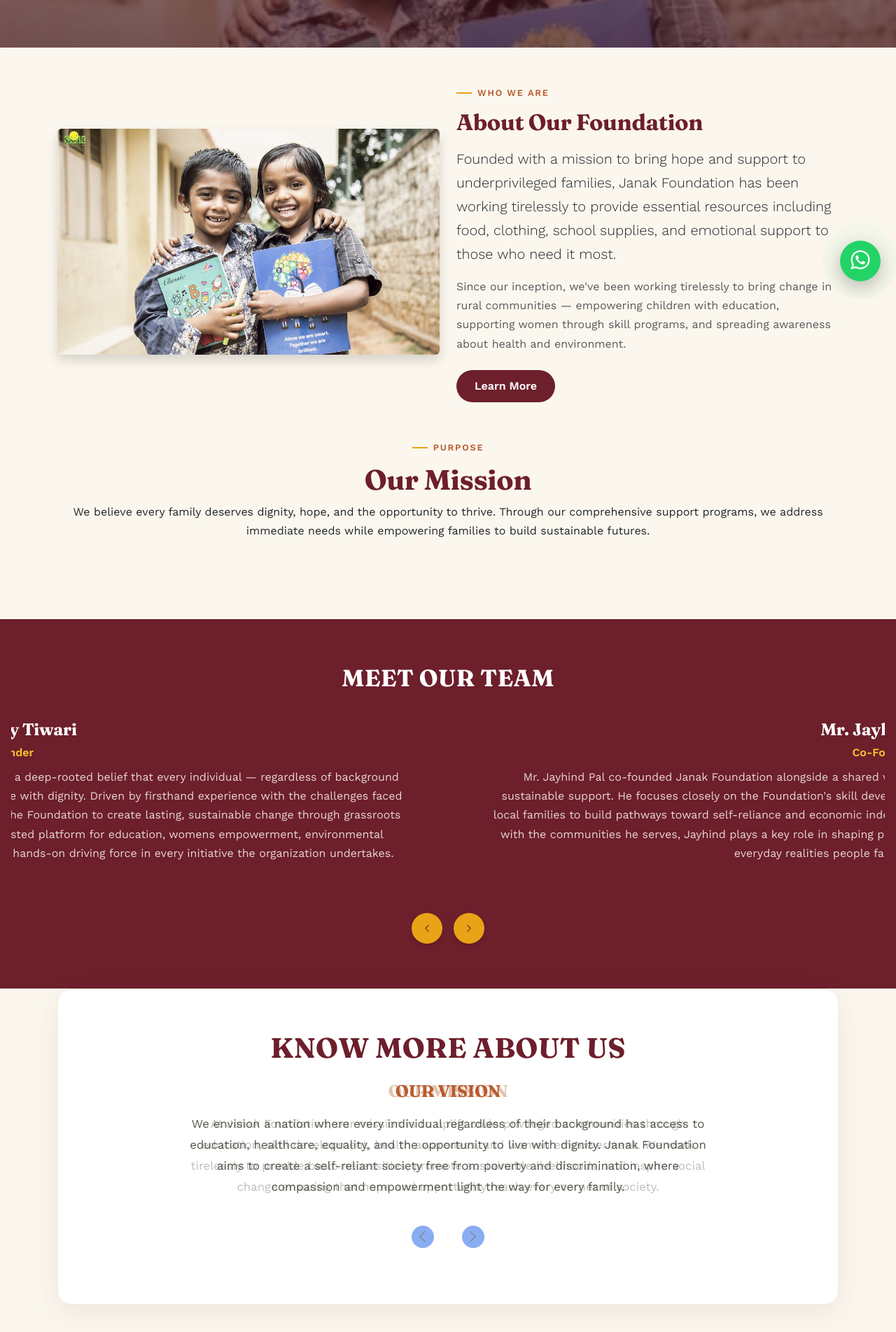
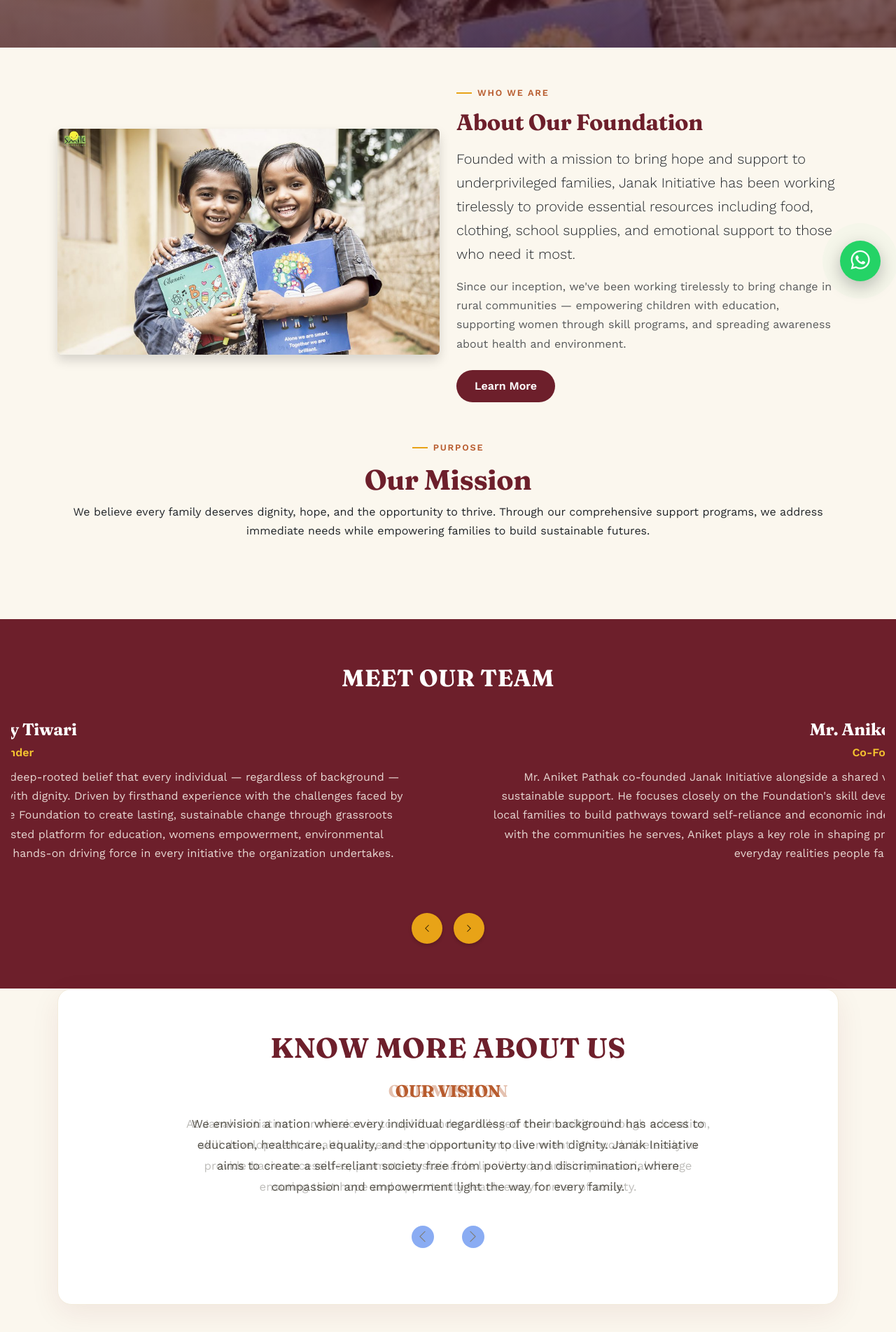
Before and after one commit to Vijayit70/janak-foundation, a React (Vite) app: page /about in a window 1280 px wide. Shown: the part 376-2280 px from the top of the page at 70% size. Built offline with nearby package versions, Linux system fonts and the light colour scheme.

Commit message:
Rename Janak Foundation to Janak Initiative

```diff
--- a/src/pages/About.jsx
+++ b/src/pages/About.jsx
@@ -6,28 +6,28 @@
   {
     name: 'Mr. Vijay Tiwari',
     role: 'Founder',
-    bio: 'Mr. Vijay Tiwari is the visionary behind Janak Foundation, founded with a deep-rooted belief that every individual — regardless of background — deserves access to education, healthcare, and the opportunity to live with dignity. Driven by firsthand experience with the challenges faced by underprivileged communities in Tikamgarh district, he established the Foundation to create lasting, sustainable change through grassroots action. Under his leadership, Janak Foundation has grown into a trusted platform for education, womens empowerment, environmental conservation, and community welfare — with Vijay continuing to be a hands-on driving force in every initiative the organization undertakes.',
+    bio: 'Mr. Vijay Tiwari is the visionary behind Janak Initiative, founded with a deep-rooted belief that every individual — regardless of background — deserves access to education, healthcare, and the opportunity to live with dignity. Driven by firsthand experience with the challenges faced by underprivileged communities in Tikamgarh district, he established the Foundation to create lasting, sustainable change through grassroots action. Under his leadership, Janak Foundation has grown into a trusted platform for education, womens empowerment, environmental conservation, and community welfare — with Vijay continuing to be a hands-on driving force in every initiative the organization undertakes.',
   },
   {
-    name: 'Mr. Jayhind Pal',
+    name: 'Mr. Aniket Pathak',
     role: 'Co-Founder',
-    bio: "Mr. Jayhind Pal co-founded Janak Foundation alongside a shared vision of empowering underserved communities through practical, sustainable support. He focuses closely on the Foundation's skill development and women's empowerment programs, working directly with local families to build pathways toward self-reliance and economic independence. Known for his grassroots approach and genuine connection with the communities he serves, Jayhind plays a key role in shaping programs that are not just well-intentioned, but truly responsive to the everyday realities people face in rural Madhya Pradesh.",
+    bio: "Mr. Aniket Pathak co-founded Janak Initiative alongside a shared vision of empowering underserved communities through practical, sustainable support. He focuses closely on the Foundation's skill development and women's empowerment programs, working directly with local families to build pathways toward self-reliance and economic independence. Known for his grassroots approach and genuine connection with the communities he serves, Aniket plays a key role in shaping programs that are not just well-intentioned, but truly responsive to the everyday realities people face in rural Madhya Pradesh.",
   },
   {
     name: 'Mr. Ajay Tiwari',
     role: 'Managing Director',
-    bio: 'Mr. Ajay Tiwari serves as the Managing Director of Janak Foundation, overseeing the organizations day-to-day operations and long-term strategic direction. With a strong commitment to transparent and effective governance, he ensures that every program — from education initiatives to healthcare outreach — translates into real, measurable impact for the communities the Foundation serves. Ajay works closely with the founding team to build partnerships, strengthen operational systems, and expand the Foundations reach across rural Madhya Pradesh, always keeping the needs of the people at the center of every decision.',
+    bio: 'Mr. Ajay Tiwari serves as the Managing Director of Janak Initiative, overseeing the organizations day-to-day operations and long-term strategic direction. With a strong commitment to transparent and effective governance, he ensures that every program — from education initiatives to healthcare outreach — translates into real, measurable impact for the communities the Foundation serves. Ajay works closely with the founding team to build partnerships, strengthen operational systems, and expand the Foundations reach across rural Madhya Pradesh, always keeping the needs of the people at the center of every decision.',
   },
 ]
 
 const visionMission = [
   {
     title: 'OUR VISION',
-    text: 'We envision a nation where every individual regardless of their background has access to education, healthcare, equality, and the opportunity to live with dignity. Janak Foundation aims to create a self-reliant society free from poverty and discrimination, where compassion and empowerment light the way for every family.',
+    text: 'We envision a nation where every individual regardless of their background has access to education, healthcare, equality, and the opportunity to live with dignity. Janak Initiative aims to create a self-reliant society free from poverty and discrimination, where compassion and empowerment light the way for every family.',
   },
   {
     title: 'OUR MISSION',
-    text: 'At Janak Foundation, our mission is to uplift underprivileged communities through education, skill development, health awareness, and women empowerment. We work tirelessly to provide basic necessities, promote sustainable livelihoods, and inspire social change ensuring that hope and opportunity reach every corner of society.',
+    text: 'At Janak Initiative, our mission is to uplift underprivileged communities through education, skill development, health awareness, and women empowerment. We work tirelessly to provide basic necessities, promote sustainable livelihoods, and inspire social change ensuring that hope and opportunity reach every corner of society.',
   },
 ]
 
@@ -118,7 +118,7 @@
               <h2 className="fw-bold mb-3">About Our Foundation</h2>
               <p className="lead text-dark mb-3">
                 Founded with a mission to bring hope and support to
-                underprivileged families, Janak Foundation has been working
+                underprivileged families, Janak Initiative has been working
                 tirelessly to provide essential resources including food,
                 clothing, school supplies, and emotional support to those who
                 need it most.
```
